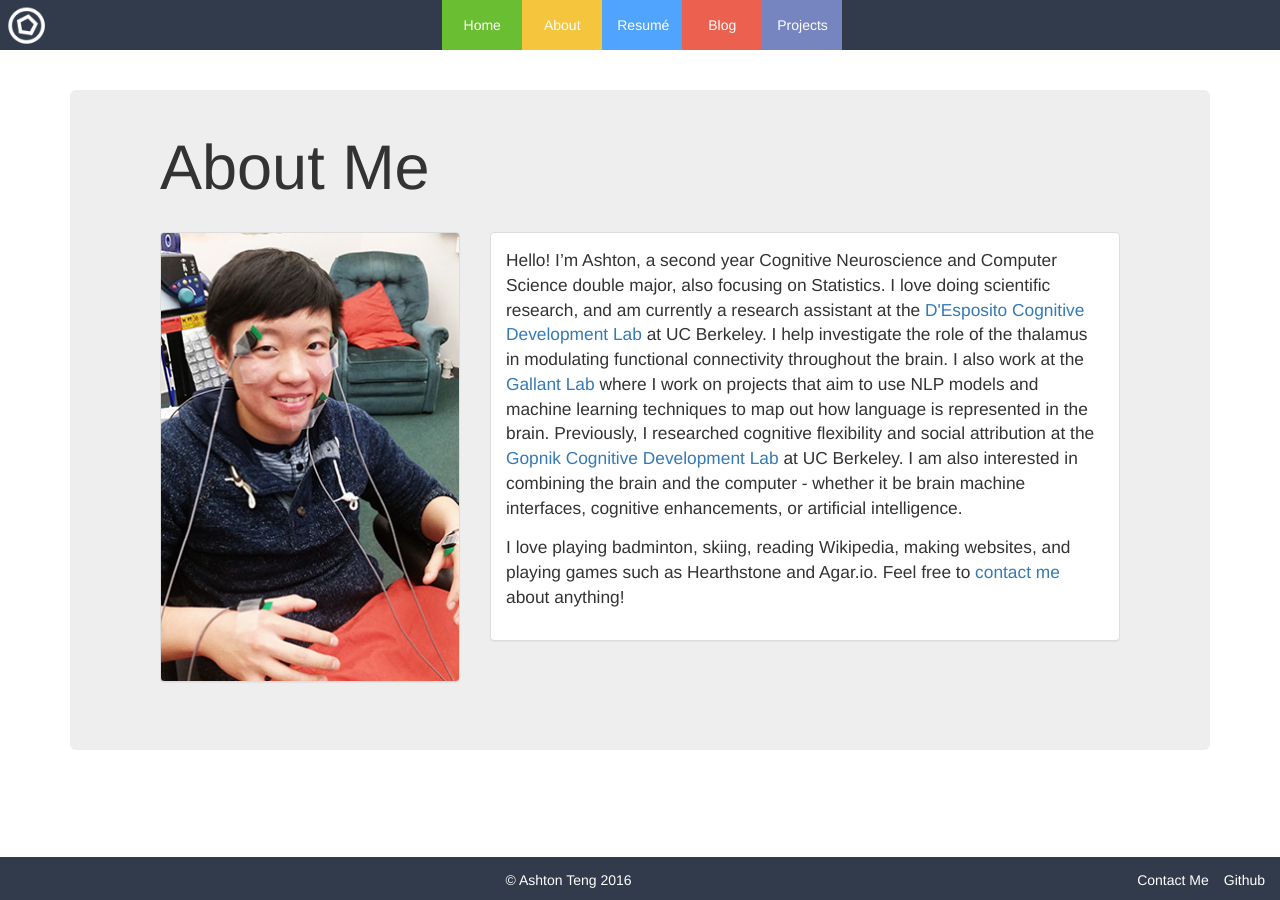
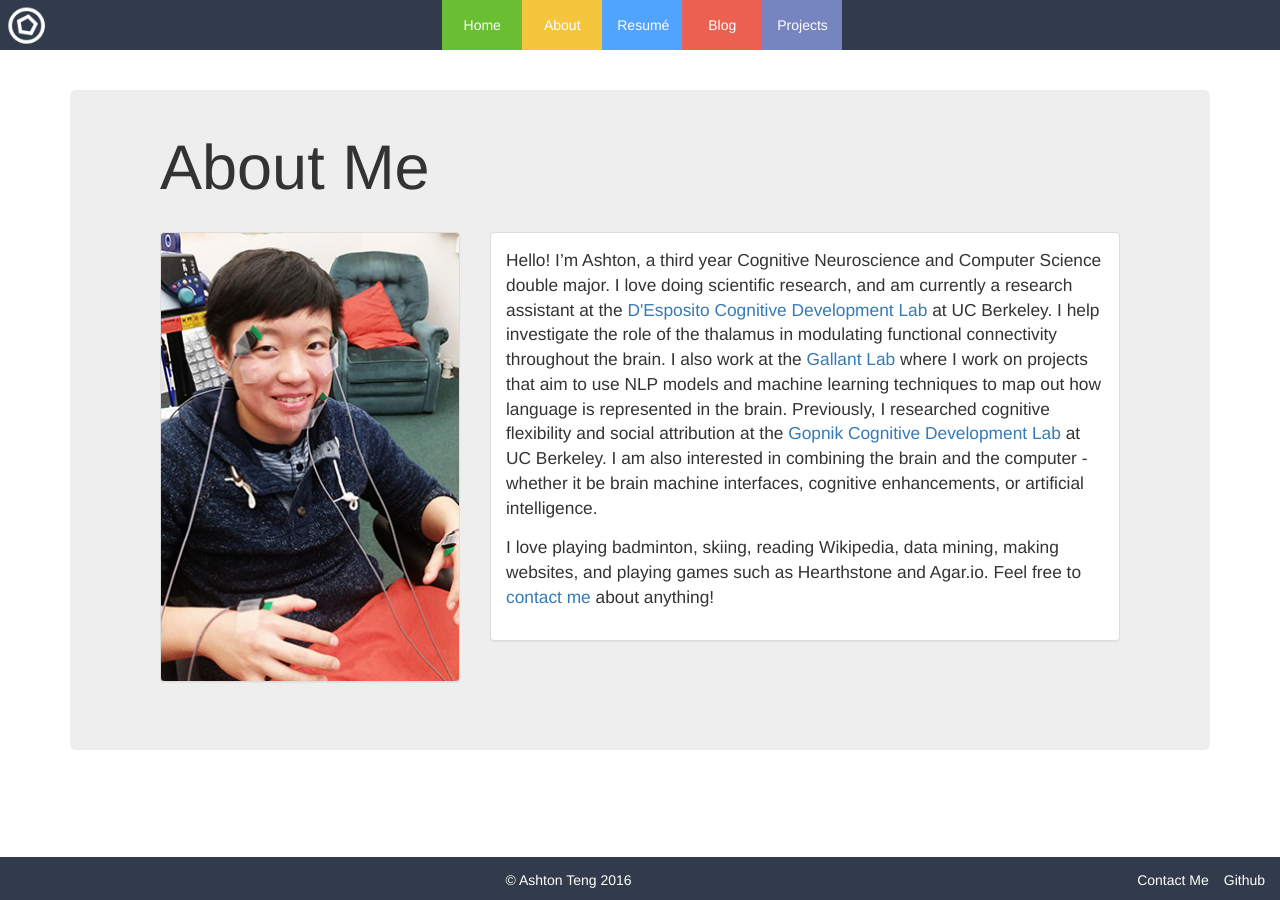
Before and after one commit to ashtonteng/ashtonteng.github.io, a Jekyll site: the page built from about.html, in a window 1280 px wide. Built offline with Jekyll 4.4.1, drawn with Linux system fonts in a browser that asks for light colours.

Commit message:
updated about

```diff
--- a/about.html
+++ b/about.html
@@ -12,12 +12,12 @@ layout: page
 <div class="col-xs-12 col-md-8">
   <div class="panel panel-default">
     <div class="panel-body">
-      <p>Hello! I’m Ashton, a second year Cognitive Neuroscience and Computer Science double major, also focusing on Statistics. I love doing scientific research, and am currently a research assistant at the <a href="http://despolab.berkeley.edu">D'Esposito Cognitive Development Lab</a> at UC Berkeley. I help investigate the role of the thalamus in
-      	modulating functional connectivity throughout the brain. I also work at the
-      	<a href="http://gallantlab.org"> Gallant Lab</a> where I work on projects that aim
-      	to use NLP models and machine learning techniques to map out how language
-      	is represented in the brain. Previously, I researched cognitive flexibility and social attribution at the <a href="http://alisongopnik.com/Alison_Gopnik_Research.htm">Gopnik Cognitive Development Lab</a> at UC Berkeley. I am also interested in combining the brain and the computer - whether it be brain machine interfaces, cognitive enhancements, or artificial intelligence.</p>
-      <p>I love playing badminton, skiing, reading Wikipedia, making websites, and playing games such as Hearthstone and Agar.io. Feel free to <a href="{{site.baseurl}}/contact.html">contact me</a> about anything!</p>
+      <p>Hello! I’m Ashton, a third year Cognitive Neuroscience and Computer Science double major. I love doing scientific research, and am currently a research assistant at the <a href="http://despolab.berkeley.edu">D'Esposito Cognitive Development Lab</a> at UC Berkeley. I help investigate the role of the thalamus in
+        modulating functional connectivity throughout the brain. I also work at the
+        <a href="http://gallantlab.org"> Gallant Lab</a> where I work on projects that aim
+        to use NLP models and machine learning techniques to map out how language
+        is represented in the brain. Previously, I researched cognitive flexibility and social attribution at the <a href="http://alisongopnik.com/Alison_Gopnik_Research.htm">Gopnik Cognitive Development Lab</a> at UC Berkeley. I am also interested in combining the brain and the computer - whether it be brain machine interfaces, cognitive enhancements, or artificial intelligence.</p>
+      <p>I love playing badminton, skiing, reading Wikipedia, data mining, making websites, and playing games such as Hearthstone and Agar.io. Feel free to <a href="/contact.html">contact me</a> about anything!</p>
     </div>
   </div>
 </div>
```
